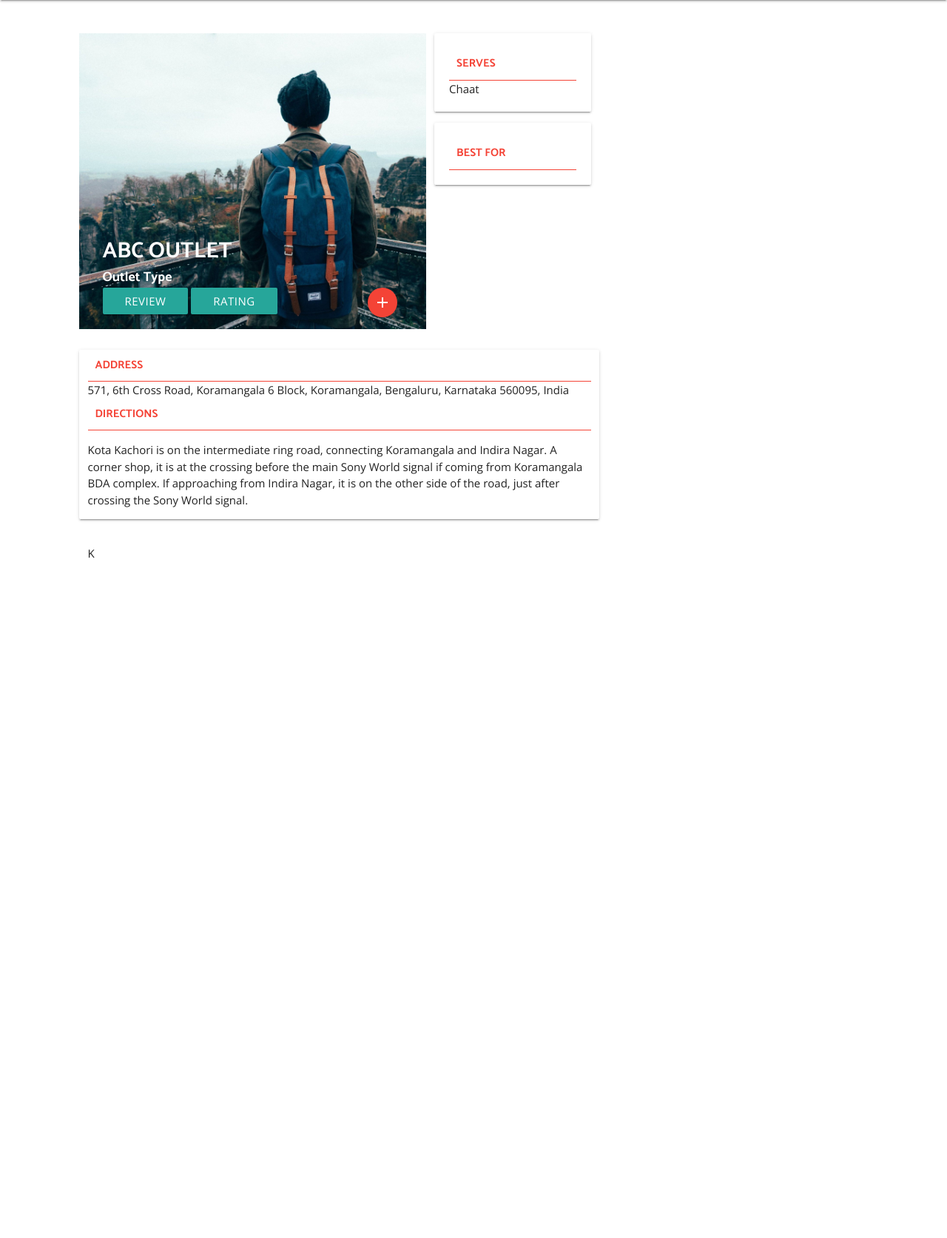
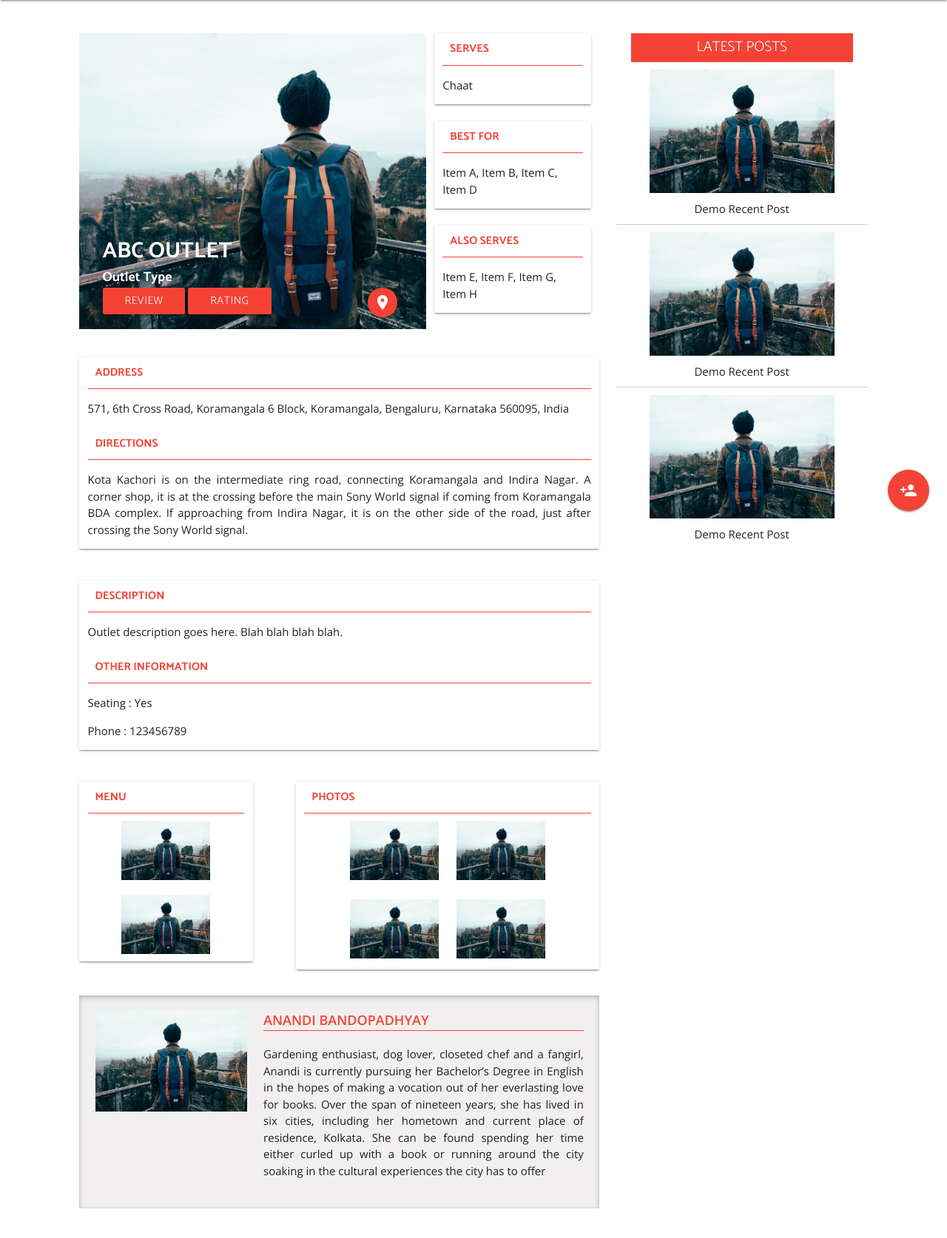
Before and after one commit to pecey/TalkingStreet, a PHP site: page /outlet.html in a window 1280 px wide. Shown: the part 64-1738 px from the top of the page at 74% size. Before the commit the page ends 818 px from the top, so only its background shows below. Run offline with PHP 8.4, Linux system fonts and the light colour scheme; style sheets or scripts are compiled from the project's sources; some libraries are stand-ins or nearby versions.

Commit message:
Added latest posts placeholder

```diff
--- a/css/outlet.css
+++ b/css/outlet.css
@@ -1,3 +1,22 @@
+/*** Global ***/
+.btn {
+  font-family: 'Catamaran'; }
+
+.outlet-photos-wrapper img.thumbnail {
+  height: 100px;
+  padding: 10px; }
+
+.material-placeholder {
+  display: inline; }
+
+#outlet-menu-photos-wrapper, #outlet-other-photos-wrapper {
+  width: 100%;
+  padding: 0px 10px;
+  text-align: center; }
+
+.materialboxed {
+  display: inline; }
+
 .outlet-main-info-card {
   background: white;
   width: 100%;
@@ -15,7 +34,8 @@
   height: 400px;
   background: url("../images/traveller.jpg") no-repeat;
   background-size: cover;
-  position: relative; }
+  position: relative;
+  margin-bottom: 10px; }
 
 .outlet-name {
   color: white;
@@ -48,7 +68,85 @@
 address {
   font-style: normal; }
 
-.outlet-meta {
+.outlet-meta, #serves-and-best-for-pane {
   font-size: 1em; }
 
+.outlet-directions p {
+  text-align: justify; }
+
+@media only screen and (min-width: 993px) {
+  #serves-and-best-for-pane .row {
+    margin-bottom: 0px; } }
+#share-love {
+  position: fixed;
+  bottom: 45px;
+  right: 24px; }
+
+@media only screen and (max-width: 992px) {
+  #share-love .btn-floating .btn-large {
+    width: 110px;
+    height: 110px;
+    line-height: 110px; }
+    #share-love .btn-floating .btn-large i {
+      line-height: 110px;
+      font-size: 1.5em; }
+
+  .outlet-photos-wrapper img.thumbnail {
+    height: 200px;
+    padding: 10px 20px;
+    max-width: 80%; } }
+.left-panel-title {
+  background: #F44336;
+  color: white;
+  padding: 5px;
+  text-align: center;
+  text-transform: uppercase;
+  font-family: 'Catamaran';
+  font-size: 1.3em;
+  width: 300px;
+  margin: 0 auto 10px; }
+
+/*Recent posts*/
+.recent-post-wrapper {
+  margin-bottom: 10px;
+  border-bottom: 1px solid #ccc; }
+  .recent-post-wrapper:last-child {
+    border-bottom: 0px; }
+  .recent-post-wrapper .recent-post-image {
+    text-align: center; }
+    .recent-post-wrapper .recent-post-image img.thumbnail {
+      width: 250px; }
+
+.recent-post-title {
+  text-align: center;
+  padding: 10px 0px; }
+
+/*Author*/
+#author-info {
+  padding: 20px 10px;
+  background: #F1EFEF;
+  box-shadow: 0 2px 5px 0 rgba(0, 0, 0, 0.16) inset, 0 2px 10px 0 rgba(0, 0, 0, 0.12) inset; }
+
+#author-name {
+  text-transform: uppercase;
+  font-size: 1.2em;
+  font-weight: 700;
+  color: #F44336;
+  border-bottom: 1px solid #f44336;
+  font-familty: 'Catamaran'; }
+
+#author-bio {
+  text-align: justify; }
+
+#author-image {
+  text-align: center;
+  display: table-cell;
+  valign: middle;
+  width: 100%;
+  height: 100%; }
+
+#author-image img {
+  width: 100%;
+  max-height: 150px; }
+
 /*# sourceMappingURL=outlet.css.map */
--- a/outlet.html
+++ b/outlet.html
@@ -80,33 +80,49 @@
   	<div class="col l8 s12">
   		<!-- Featured Image -->
   		<div class="row">
+      <!-- Featured Image -->
         <div class="col l8 s12 outlet-featured-image">
     			<div class="outlet-featured-image-overlay">
     				<div class="outlet-featured-image-overlay-wrapper">
     			<div class="outlet-name">ABC Outlet</div>
     			<div class="outlet-type">Outlet Type</div>
     			<div class="outlet-image-buttons">
-	  			<span class="outlet-review"><button class="btn">Review</button></span>
-	  			<span class="outlet-rating"><button class="btn">Rating</button></span>
-	  			 <a class="btn-floating outlet-share red"><i class="material-icons">add</i></a>
+  	  			<span class="outlet-review"><button class="btn red">Review</button></span>
+  	  			<span class="outlet-rating"><button class="btn red">Rating</button></span>
+  	  			 <a class="btn-floating outlet-share red"><i class="material-icons">place</i></a>
     			</div>
     			</div>
     			</div>
   		  </div>
-      <div class="col l4 s12">
-        <div class="outlet-cuisine outlet-main-info-card card" style="margin-top: 0">
-            <div class="outlet-main-info-card-title">Serves</div><div id="outlet-cuisine-value" class="outlet-main-info-card-data">Chaat</div>
+
+      <!--Serves and Best For-->
+      <div class="col l4 s12" id="serves-and-best-for-pane">
+        <div class="row">
+          <div class="outlet-cuisine outlet-main-info-card card col l12 s12" style="margin-top: 0">
+              <div class="outlet-main-info-card-title">Serves</div>
+              <div id="outlet-cuisine-value" class="outlet-main-info-card-data"><p>Chaat</p></div>
           </div>
-        <div class="outlet-best-for outlet-main-info-card card">
-            <div class="outlet-main-info-card-title">Best for</div><div id="outlet-best-for-value" class="outlet-main-info-card-data"></div>
+        </div>
+        <div class="row">
+          <div class="outlet-best-for outlet-main-info-card card col l12 s12">
+              <div class="outlet-main-info-card-title">Best for</div>
+              <div id="outlet-best-for-value" class="outlet-main-info-card-data"><p>Item A, Item B, Item C, Item D</p></div>
+          </div>
+        </div>
+        <div class="row">
+          <div class="outlet-also-serves outlet-main-info-card card col l12 s12">
+            <div class="outlet-main-info-card-title">Also serves</div>
+            <div id="outlet-cuisine-value" class="outlet-main-info-card-data"><p>Item E, Item F, Item G, Item H</p></div>
           </div>
         </div>
       </div>
+    </div>
+    <!-- Row ends -->
   		<div class="row outlet-meta">
   			<div class="col l12 s12 outlet-main-info-card card">
   				<div class="outlet-address">
             <div class="outlet-main-info-card-title">Address</div>
-  					<address>571, 6th Cross Road, Koramangala 6 Block, Koramangala, Bengaluru, Karnataka 560095, India</address>
+  					<p><address>571, 6th Cross Road, Koramangala 6 Block, Koramangala, Bengaluru, Karnataka 560095, India</address></p>
   				</div>
           <div class="outlet-directions">
             <div class="outlet-main-info-card-title">Directions</div>
@@ -114,11 +130,103 @@
           </div>
   			</div>
         </div>
+    <!-- Row ends -->
         <div class="row outlet-special-information">
-  		 			<div class="col l3">K</div>
+  		 			<div class="col l12 s12 outlet-main-info-card card">
+              <div class="outlet-description">
+                <div class="outlet-main-info-card-title">Description</div>
+                <p>Outlet description goes here. Blah blah blah blah.</p>
+              </div>
+              <div class="outlet-extra-information">
+                <div class="outlet-main-info-card-title">Other information</div>
+                <p>Seating : Yes</p>
+                <p>Phone : 123456789</p>
               </div>
             </div>
-  	<div class="col l4 s12"></div>
+  		  </div>
+    <!--Row ends-->
+        <div class="row outlet-photos">
+          <div class="col l4 s12 outlet-main-info-card card">
+            <div class="outlet-photos-wrapper">
+              <div class="outlet-main-info-card-title">Menu</div>
+              <div id="outlet-menu-photos-wrapper">
+                <img src="images/traveller.jpg" class="thumbnail materialboxed">
+                <img src="images/traveller.jpg" class="thumbnail materialboxed">
+              </div>
+            </div>
+          </div>
+          <div class="col l7 offset-l1 s12 outlet-main-info-card card">
+            <div class="outlet-photos-wrapper">
+              <div class="outlet-main-info-card-title">Photos</div>
+                <div id="outlet-other-photos-wrapper">
+                  <img src="images/traveller.jpg" class="thumbnail materialboxed">
+                  <img src="images/traveller.jpg" class="thumbnail materialboxed">
+                  <img src="images/traveller.jpg" class="thumbnail materialboxed">
+                  <img src="images/traveller.jpg" class="thumbnail materialboxed">
+                </div>
+            </div>
+          </div>
+        </div>
+    <!-- Row ends-->
+        <div class="row" id="author-info">
+          <div class="col l4 s0" style="display: table">
+            <div id="author-image">
+              <img src="images/traveller.jpg">
+            </div>
+          </div>
+          <div class="col l8 s12">
+            <div class="row" id="author-name">Anandi Bandopadhyay</div>
+            <div class="row" id="author-bio">
+            Gardening enthusiast, dog lover, closeted chef and a fangirl, Anandi is currently pursuing her Bachelor’s Degree in English in the hopes of making a vocation out of her everlasting love for books. Over the span of nineteen years, she has lived in six cities, including her hometown and current place of residence, Kolkata. She can be found spending her time either curled up with a book or running around the city soaking in the cultural experiences the city has to offer
+            </div>
+          </div>
+        </div>
+  	</div>
+    <!-- Left Panel ends-->
+    <!-- Recent posts begins-->
+  	<div class="col l4 s12">
+      <div class="row recent-posts">
+        <div class="left-panel-title">Latest posts</div>
+        <!-- Demo Post-->
+        <div class="col l12 s4 recent-post-wrapper">
+            <div class="recent-post-image">
+              <img src="images/traveller.jpg" class="thumbnail">
+            </div>
+            <div class="recent-post-title">
+              Demo Recent Post
+            </div>
+        </div>
+        <!-- Demo Post ends -->
+        <!-- Demo Post-->
+        <div class="col l12 s4 recent-post-wrapper">
+            <div class="recent-post-image">
+              <img src="images/traveller.jpg" class="thumbnail">
+            </div>
+            <div class="recent-post-title">
+              Demo Recent Post
+            </div>
+        </div>
+        <!-- Demo Post ends -->
+        <!-- Demo Post-->
+        <div class="col l12 s4 recent-post-wrapper">
+            <div class="recent-post-image">
+              <img src="images/traveller.jpg" class="thumbnail">
+            </div>
+            <div class="recent-post-title">
+              Demo Recent Post
+            </div>
+        </div>
+        <!-- Demo Post ends -->
+      </div>
+    </div>
+</div>
 
+</div>
+<!--Custom container ends-->
+<div id="share-love"><a class="btn-floating btn-large red"><i class="large material-icons">person_add</i></a></div>
+<script type="text/javascript" src="http://code.jquery.com/jquery-2.2.0.min.js"></script>
+<script src="https://cdnjs.cloudflare.com/ajax/libs/materialize/0.97.5/js/materialize.min.js" type=
+   "text/javascript">
+   </script>
 </body>
 </html>
--- a/sass/outlet.scss
+++ b/sass/outlet.scss
@@ -1,3 +1,26 @@
+@import 'partials/constants';
+.btn{
+	font-family:'Catamaran';
+}
+.outlet-photos-wrapper{
+	img.thumbnail{
+		height: 100px;
+		padding: 10px;
+	}
+}
+.material-placeholder {
+    display: inline;
+}
+
+#outlet-menu-photos-wrapper, #outlet-other-photos-wrapper{
+	width: 100%;
+	padding: 0px 10px;
+	text-align: center;
+}
+
+.materialboxed{
+	display:inline;
+}
 .outlet-main-info-card{
 	background: white;
 	width:100%;
@@ -18,6 +41,7 @@
 	background:url('../images/traveller.jpg') no-repeat;
 	background-size:cover;
 	position: relative;
+	margin-bottom: 10px;
 }
 .outlet-name{
 	color: white;
@@ -50,6 +74,105 @@
 address{
 	font-style: normal;
 }
-.outlet-meta{
+.outlet-meta, #serves-and-best-for-pane{
 	font-size: 1em;
 }
+.outlet-directions{
+	p{
+		text-align:justify;
+	}
+}
+
+@media #{$large-and-up}{
+	#serves-and-best-for-pane{
+		.row{
+			margin-bottom:0px;
+		}
+	}
+}
+
+#share-love{
+	position: fixed;
+	bottom: 45px;
+	right: 24px;
+}
+@media #{$medium-and-down}{
+	#share-love .btn-floating{
+		.btn-large{
+		width: 110px;
+	    height: 110px;
+	    line-height:110px;
+	    i{
+	    	line-height:110px;
+	    	font-size:1.5em;
+	    	}
+	    }
+	}
+	.outlet-photos-wrapper{
+	img.thumbnail{
+		height: 200px;
+		padding: 10px 20px;
+		max-width: 80%;
+		}
+	}
+}
+
+
+.left-panel-title{
+	background: #F44336;
+	color: white;
+	padding: 5px;
+	text-align: center;
+	text-transform:uppercase;
+	font-family:'Catamaran';
+	font-size: 1.3em;
+	width: 300px;
+	margin: 0 auto 10px;
+}
+/*Recent posts*/
+.recent-post-wrapper{
+	margin-bottom: 10px;
+	border-bottom: 1px solid #ccc;
+	&:last-child{
+	border-bottom: 0px;
+	}
+	.recent-post-image{
+		text-align: center;
+		img.thumbnail{
+			width: 250px;
+		}
+	}
+}
+.recent-post-title{
+	text-align:center;
+	padding:10px 0px;
+}
+
+/*Author*/
+#author-info{
+	padding: 20px 10px;
+	background: #F1EFEF;
+	box-shadow:0 2px 5px 0 rgba(0,0,0,0.16) inset,0 2px 10px 0 rgba(0,0,0,0.12) inset;
+}
+#author-name{
+	text-transform: uppercase;
+	font-size: 1.2em;
+	font-weight: 700;
+	color: #F44336;
+    border-bottom: 1px solid #f44336;
+    font-familty:'Catamaran';
+}
+#author-bio{
+	text-align: justify;
+}
+#author-image{
+	text-align:center;
+	display: table-cell;
+	valign: middle;
+	width: 100%;
+	height: 100%;
+}
+#author-image img{
+	width: 100%;
+	max-height: 150px;
+}
```
Lines whose indentation alone changed are shown as unchanged.
